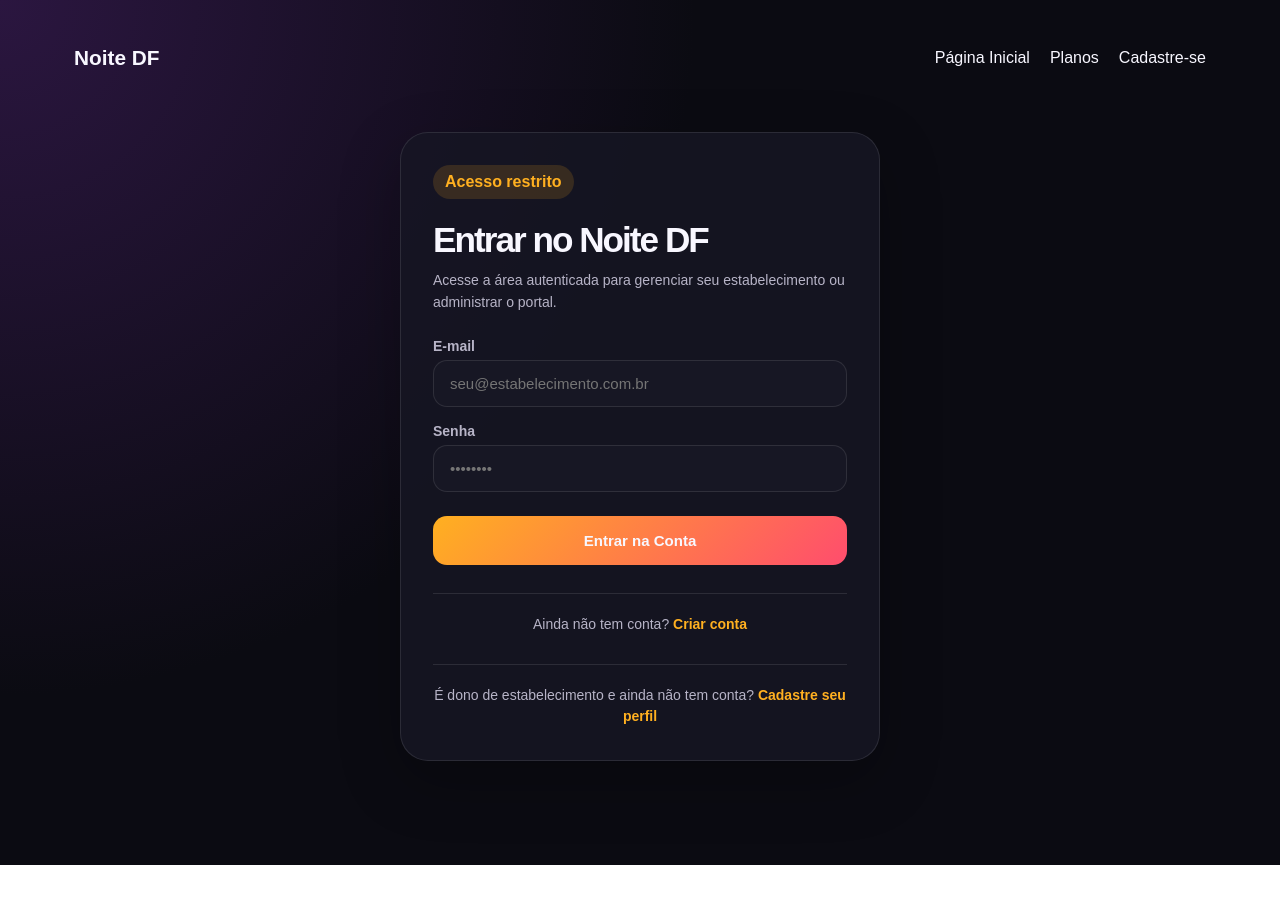
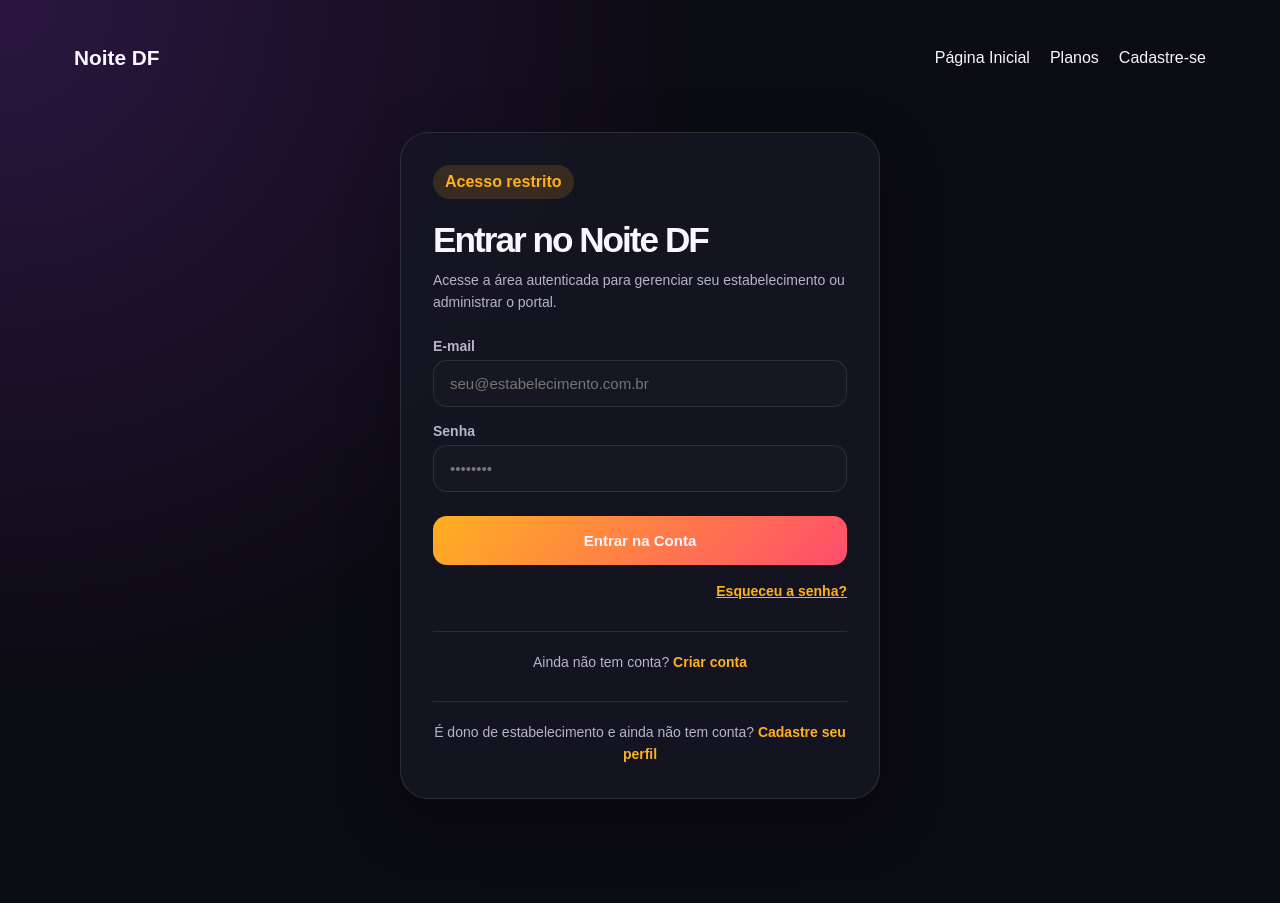
Before and after one commit to leonardodutrards-del/noite-df, a Next.js app: page /login in a window 1280 px wide. Before the commit the page ends 865 px from the top, so only its background shows below. Built offline with nearby package versions, Linux system fonts and the light colour scheme; no server answers.

Commit message:
fix: link password recovery from login

```diff
--- a/app/login/page.tsx
+++ b/app/login/page.tsx
@@ -99,6 +99,9 @@ function LoginForm() {
             {loading ? 'Entrando...' : 'Entrar na Conta'}
           </button>
         </form>
+        <p style={{ marginTop: 16, textAlign: 'right', fontSize: 14 }}>
+          <Link href="/recuperar-senha" style={{ color: 'var(--accent)', fontWeight: 700 }}>Esqueceu a senha?</Link>
+        </p>
 
         <div style={{ marginTop: 28, paddingTop: 20, borderTop: '1px solid var(--border)', fontSize: 14 }}>
           <p style={{ margin: 0, textAlign: 'center' }}>
```
